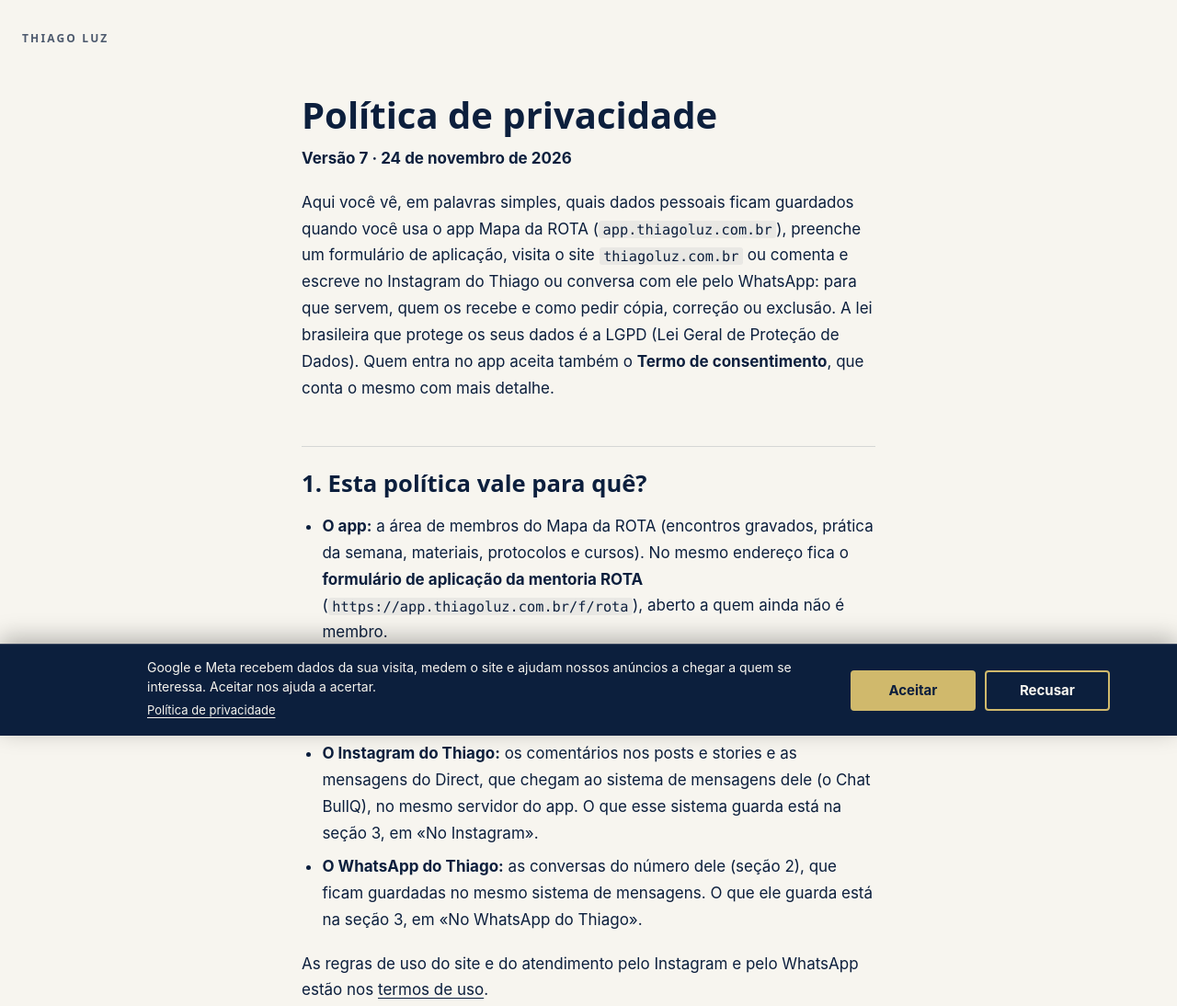
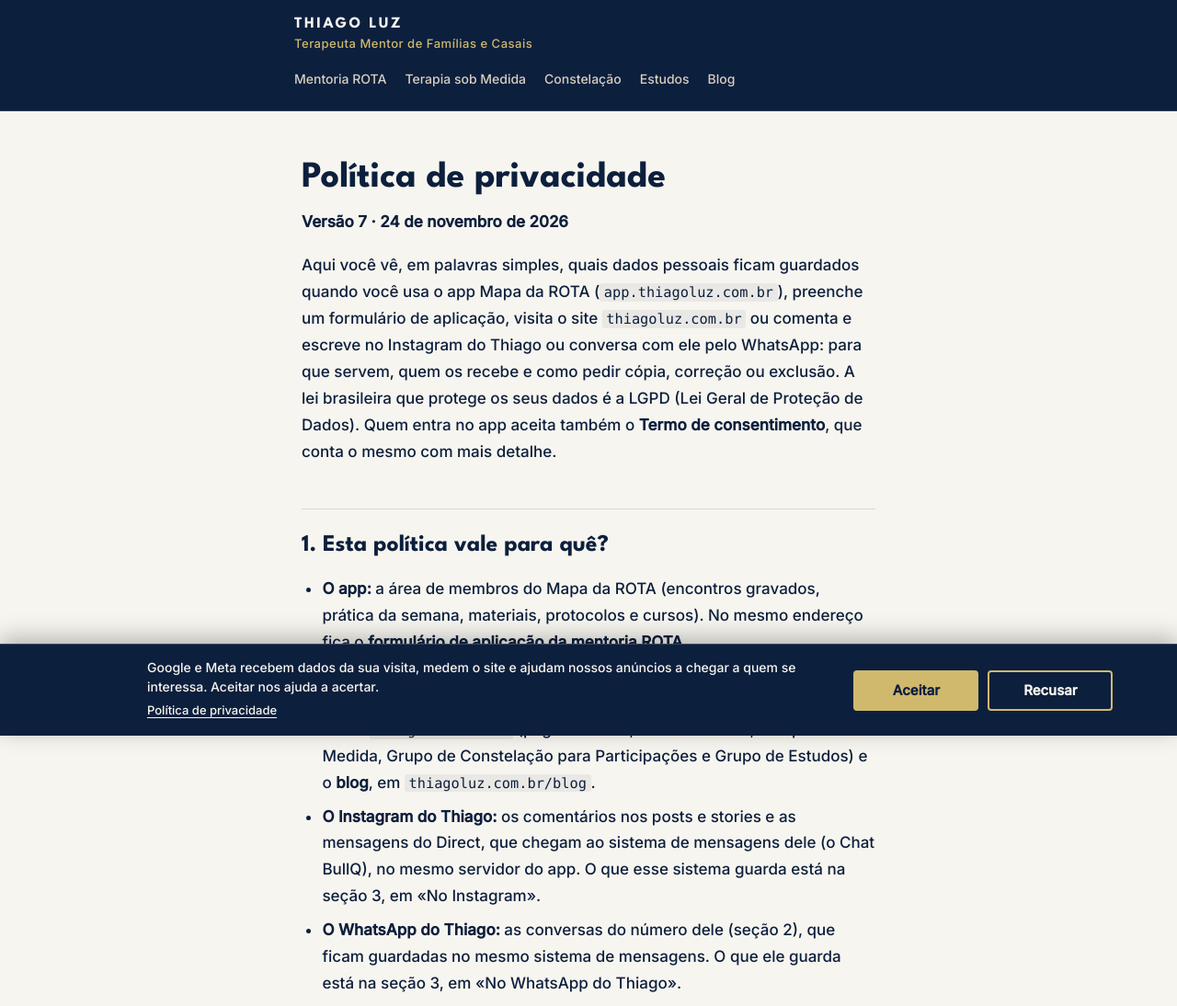
Before and after one commit to thiagoluzzen/thiagoluz.com.br, a plain HTML site: page privacidade/index.html in a window 1280 px wide. Shown: the top 1094 px of the page at 92% size. Drawn offline with Linux system fonts and the light colour scheme.

Commit message:
Menu do topo tambem na privacidade e nos termos
Pedido dele: o site inteiro ligado pelo mesmo menu. As duas paginas
tinham so a marca no topo; agora levam o menu-topo com os cinco
links (nenhum marcado, porque elas nao estao no menu). Conferido na
previa: fundo marinho, 5 links, 360 px sem rolagem lateral.

Nao resolve: a pagina inicial segue sem menu, de proposito.

Co-Authored-By: Claude <noreply@anthropic.com>

```diff
--- a/privacidade/index.html
+++ b/privacidade/index.html
@@ -53,6 +53,7 @@ th{font-family:var(--titulo);font-weight:700;background:rgba(216,207,192,.45)}
 .rodape>*{max-width:var(--coluna);margin-left:auto;margin-right:auto}
 .assinatura{margin:0;font-family:var(--titulo);font-size:.7rem;letter-spacing:.16em;text-transform:uppercase;color:rgba(12,31,61,.62)}
 </style>
+<link rel="stylesheet" href="/menu.css">
 <!-- Medicao so depois do "Aceitar" (a politica, secao 4, conta esta pagina entre
      as cinco com medicao). Ver /consentimento.js. -->
 <script src="/consentimento.js" defer></script>
@@ -61,8 +62,11 @@ th{font-family:var(--titulo);font-weight:700;background:rgba(216,207,192,.45)}
 
 <a class="pular" href="#conteudo">Ir para o texto</a>
 
-<header class="topo">
-  <p class="marca"><a href="/"><strong>Thiago Luz</strong></a></p>
+<header class="menu-topo">
+  <div class="menu-topo-dentro">
+    <a class="menu-marca" href="/">Thiago Luz<span class="menu-marca-titulo">Terapeuta Mentor de Famílias e Casais</span></a>
+    <nav aria-label="Páginas do site"><a href="/rota/">Mentoria ROTA</a><a href="/terapia-sob-medida/">Terapia sob Medida</a><a href="/grupo-de-constelacao/">Constelação</a><a href="/grupo-de-estudos/">Estudos</a><a href="/blog">Blog</a></nav>
+  </div>
 </header>
 
 <main id="conteudo" class="politica">
```
Also changed, not shown: termos/index.html (+6 -2 lines).
